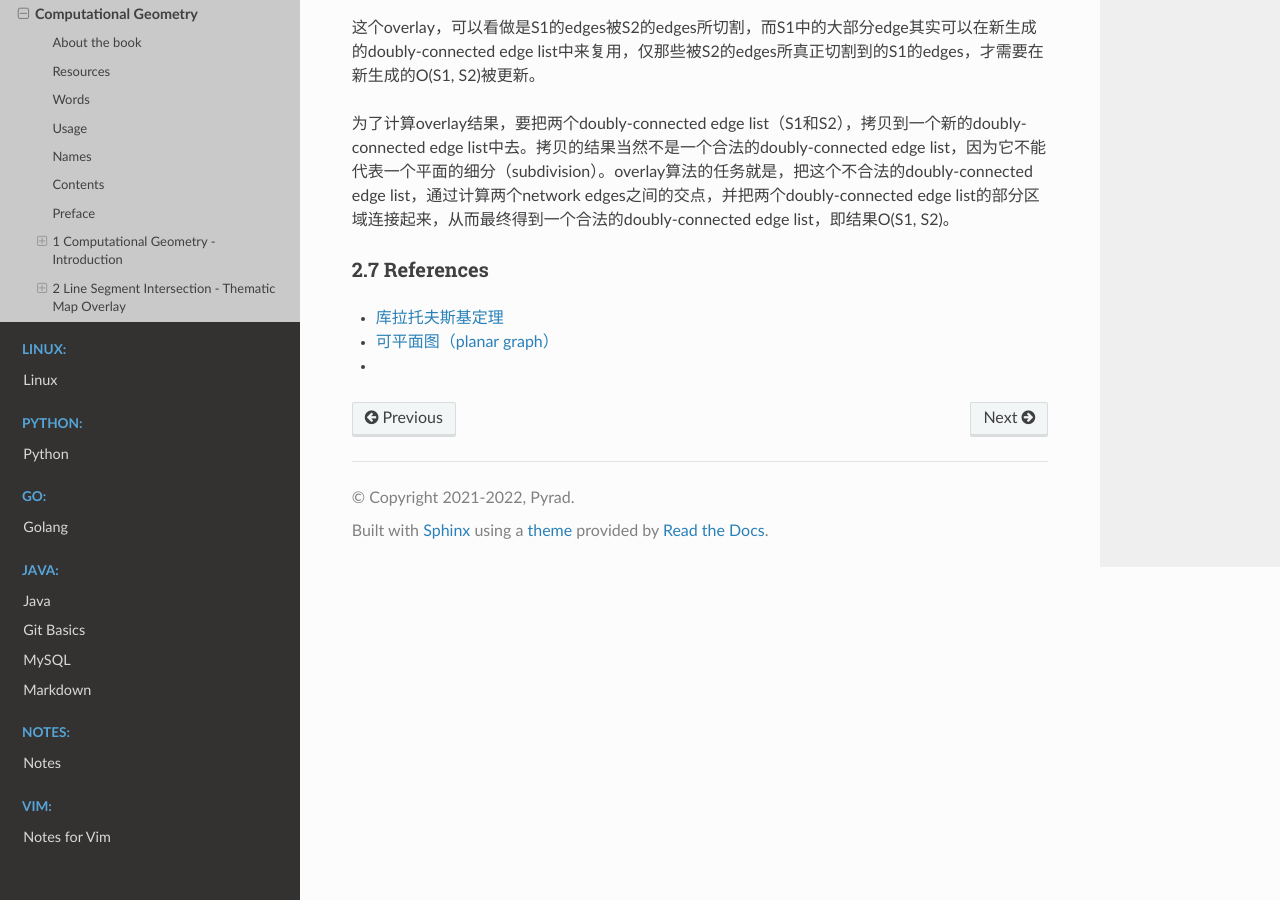
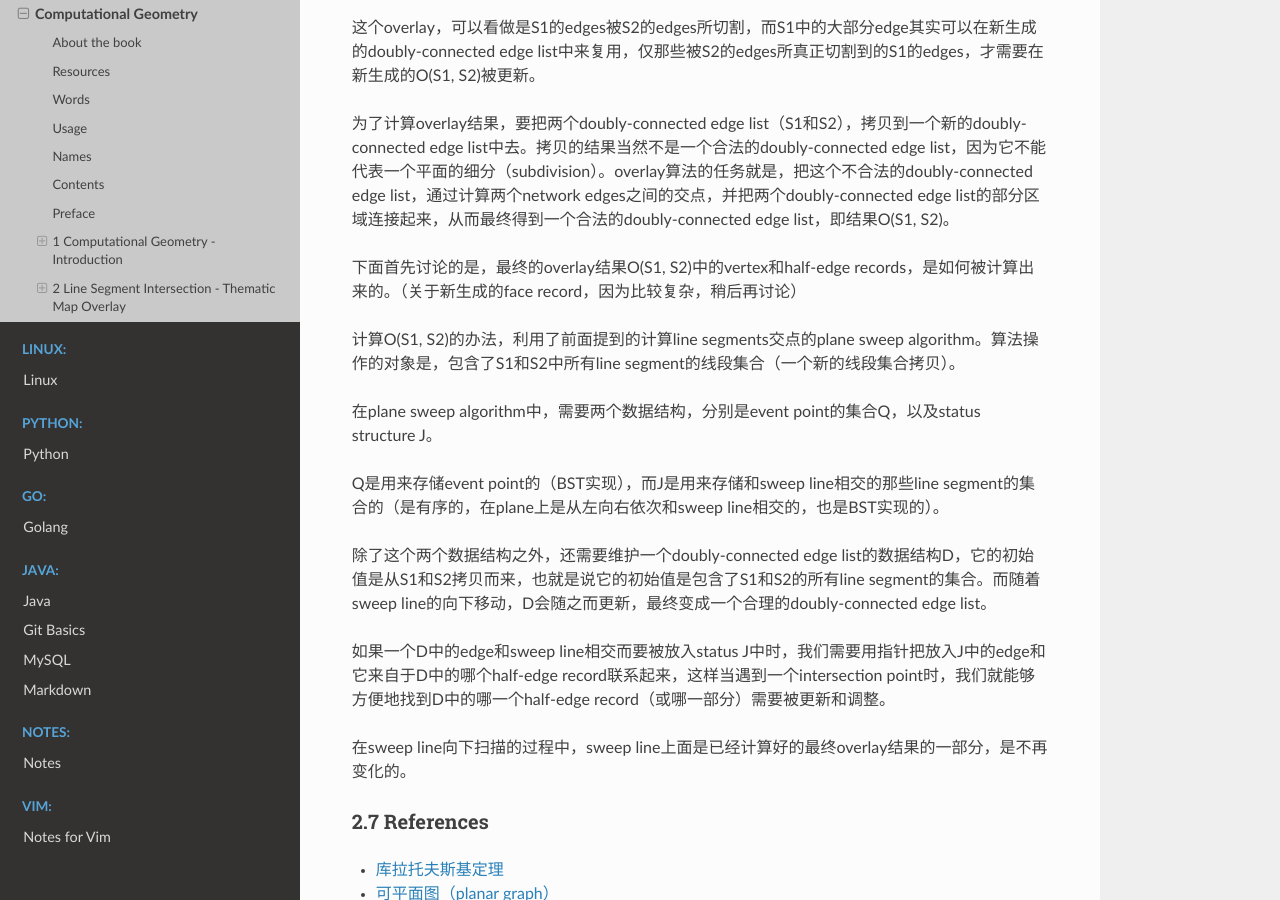
Before and after one commit to Pyrad/pyradnotes, a Sphinx documentation site: the page built from source/Geometry/ComputationalGeometryAA3rd.md, in a window 1280 px wide and 900 px high, scrolled down 17026 px. Built offline with Sphinx 7.4.7 and the Read the Docs theme 2.0.0, drawn with Linux system fonts in a browser that asks for light colours.

Commit message:
CGAA3 A new doubly-connected edge list is needed
When using plane sweep algorithm to calculate the final overlay result,
a doubly-connected edge list is needed during the sweeping process, and
it will be updated when an intersection point occurs.

```diff
--- a/source/Geometry/ComputationalGeometryAA3rd.md
+++ b/source/Geometry/ComputationalGeometryAA3rd.md
@@ -671,9 +671,19 @@ Lemma 2.2 和Lemma 2.3 分别是这个算法的正确性，以及算法的时间
 
 为了计算overlay结果，要把两个doubly-connected edge list（S1和S2），拷贝到一个新的doubly-connected edge list中去。拷贝的结果当然不是一个合法的doubly-connected edge list，因为它不能代表一个平面的细分（subdivision）。overlay算法的任务就是，把这个不合法的doubly-connected edge list，通过计算两个network edges之间的交点，并把两个doubly-connected edge list的部分区域连接起来，从而最终得到一个合法的doubly-connected edge list，即结果O(S1, S2)。
 
+下面首先讨论的是，最终的overlay结果O(S1, S2)中的vertex和half-edge records，是如何被计算出来的。（关于新生成的face record，因为比较复杂，稍后再讨论）
 
+计算O(S1, S2)的办法，利用了前面提到的计算line segments交点的plane sweep algorithm。算法操作的对象是，包含了S1和S2中所有line segment的线段集合（一个新的线段集合拷贝）。
 
+在plane sweep algorithm中，需要两个数据结构，分别是event point的集合Q，以及status structure J。
 
+Q是用来存储event point的（BST实现），而J是用来存储和sweep line相交的那些line segment的集合的（是有序的，在plane上是从左向右依次和sweep line相交的，也是BST实现的）。
+
+除了这个两个数据结构之外，还需要维护一个doubly-connected edge list的数据结构D，它的初始值是从S1和S2拷贝而来，也就是说它的初始值是包含了S1和S2的所有line segment的集合。而随着sweep line的向下移动，D会随之而更新，最终变成一个合理的doubly-connected edge list。
+
+如果一个D中的edge和sweep line相交而要被放入status J中时，我们需要用指针把放入J中的edge和它来自于D中的哪个half-edge record联系起来，这样当遇到一个intersection point时，我们就能够方便地找到D中的哪一个half-edge record（或哪一部分）需要被更新和调整。
+
+在sweep line向下扫描的过程中，sweep line上面是已经计算好的最终overlay结果的一部分，是不再变化的。
 
 
 
```
